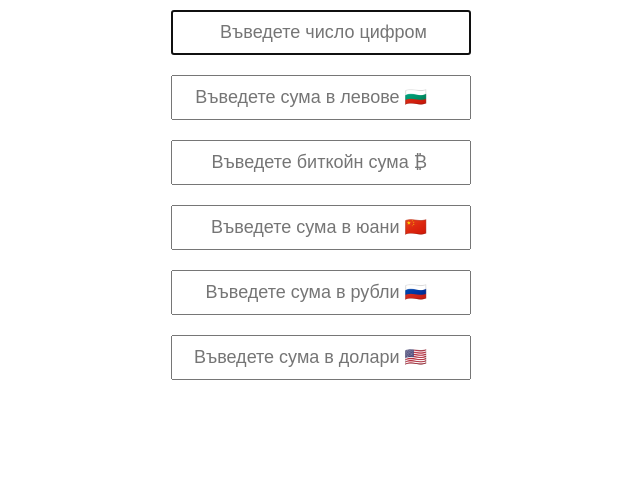
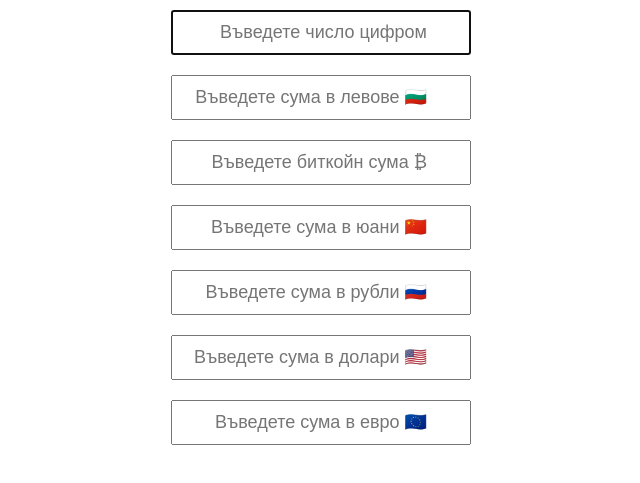
Before and after one commit to vidul-nikolaev-petrov/nums2wordsBG, a website: page index.html in a window 1280 px wide. Shown: the part 159-642 px from the top of the page, without its empty margins (319-959 px from the left). Drawn offline with Linux system fonts and the light colour scheme.

Commit message:
Examples' page -- add euro

```diff
--- a/index.html
+++ b/index.html
@@ -11,9 +11,23 @@
             href="https://fonts.googleapis.com/css?family=Didact Gothic"
             rel="stylesheet"
         />
-        <link rel="apple-touch-icon" sizes="180x180" href="fav/apple-touch-icon.png" />
-        <link rel="icon" type="image/png" sizes="32x32" href="fav/favicon-32x32.png" />
-        <link rel="icon" type="image/png" sizes="16x16" href="fav/favicon-16x16.png" />
+        <link
+            rel="apple-touch-icon"
+            sizes="180x180"
+            href="fav/apple-touch-icon.png"
+        />
+        <link
+            rel="icon"
+            type="image/png"
+            sizes="32x32"
+            href="fav/favicon-32x32.png"
+        />
+        <link
+            rel="icon"
+            type="image/png"
+            sizes="16x16"
+            href="fav/favicon-16x16.png"
+        />
         <link rel="manifest" href="fav/site.webmanifest" />
         <style>
             body {
@@ -122,13 +136,41 @@
                 class="input"
                 onkeyup="outputNumber('input-c3', nums2wordsBG.currency, {currency: 'usd'})"
             />
+            <input
+                type="number"
+                placeholder="Въведете сума в евро 🇪🇺"
+                id="input-c10"
+                class="input"
+                onkeyup="outputNumber('input-c10', nums2wordsBG.currency, {currency: 'euro'}, currencyEuro)"
+            />
         </div>
         <p id="output" class="transition"></p>
         <script>
             let timer;
             let previousNumber;
 
-            function outputNumber(input, f, options = { currency: "bgn" }) {
+            const currencyEuro = function () {
+                return {
+                    euro: {
+                        labelBig: "евро",
+                        labelSmall: "цента",
+                        singular: { lv: "евро", st: "цент" },
+                        decimals: 100,
+                        def: { lv: "f", st: "m" },
+                        gender: {
+                            1: { f: "едно", m: "един" },
+                            2: { f: "двe", m: "два" },
+                        },
+                    },
+                };
+            };
+
+            function outputNumber(
+                input,
+                f,
+                options = { currency: "bgn" },
+                struct = null
+            ) {
                 const inputElement = document.getElementById(input);
                 const outputElement = document.getElementById("output");
                 const number = inputElement.value;
@@ -140,7 +182,15 @@
                     }
                     outputElement.classList.remove("show");
                     timer = setTimeout(() => {
-                        outputElement.innerHTML = f(number, options);
+                        if (struct) {
+                            outputElement.innerHTML = f(
+                                number,
+                                options,
+                                struct
+                            );
+                        } else {
+                            outputElement.innerHTML = f(number, options);
+                        }
                         outputElement.classList.add("show");
                     }, 256);
                 } else {
```
